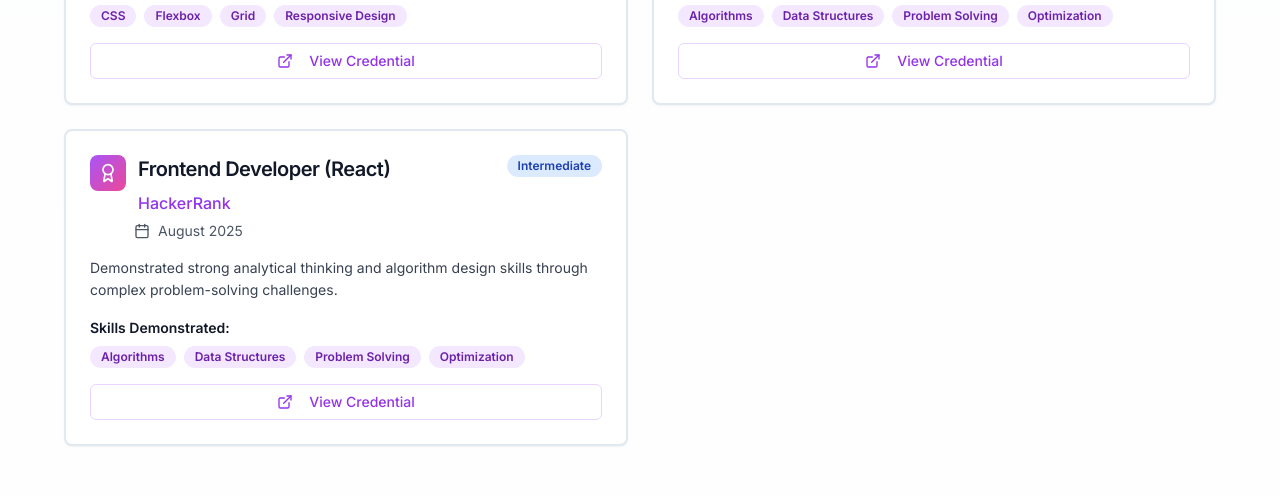
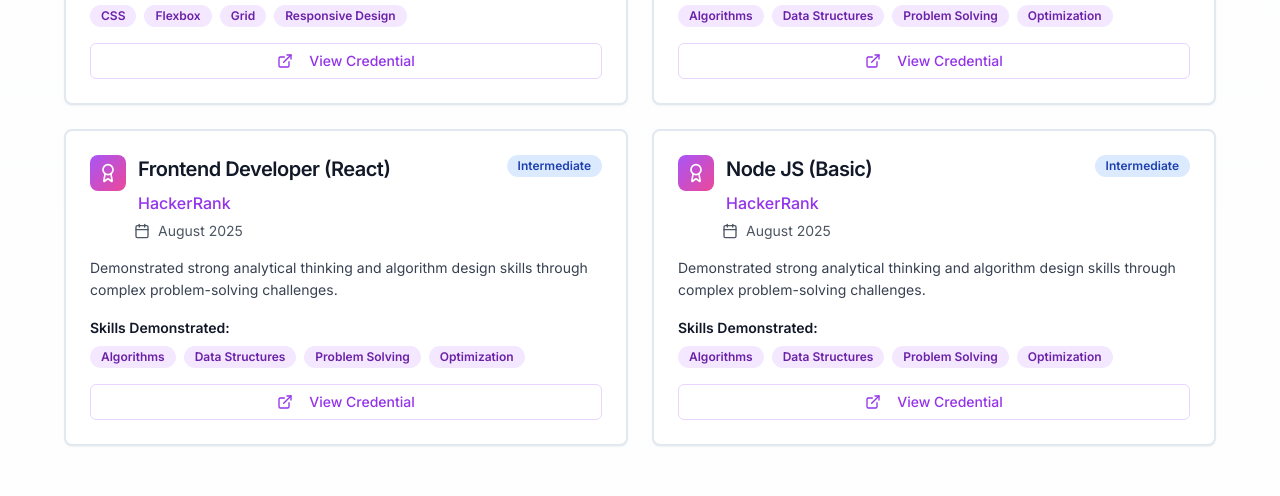
Before and after one commit to sanjaikumarv/portfilio-main, a Next.js app: page / in a window 1280 px wide. Shown: the part 10060-10556 px from the top of the page. Built offline with nearby package versions, Linux system fonts and the light colour scheme; no server answers.

Commit message:
feat : cerfiticates update

```diff
--- a/components/my-certificates.tsx
+++ b/components/my-certificates.tsx
@@ -90,6 +90,17 @@ const certificates: Certificate[] = [
         level: "Intermediate",
         skills: ["Algorithms", "Data Structures", "Problem Solving", "Optimization"],
         credentialUrl: "https://www.hackerrank.com/certificates/iframe/48b7b1e0129c",
+        description:
+            "Demonstrated strong analytical thinking and algorithm design skills through complex problem-solving challenges.",
+    },
+    {
+        id: "6",
+        title: "Node JS (Basic)",
+        issuer: "HackerRank",
+        date: "August 2025",
+        level: "Intermediate",
+        skills: ["Algorithms", "Data Structures", "Problem Solving", "Optimization"],
+        credentialUrl: "https://www.hackerrank.com/certificates/iframe/93c253b4ec2d",
         description:
             "Demonstrated strong analytical thinking and algorithm design skills through complex problem-solving challenges.",
     },
```
